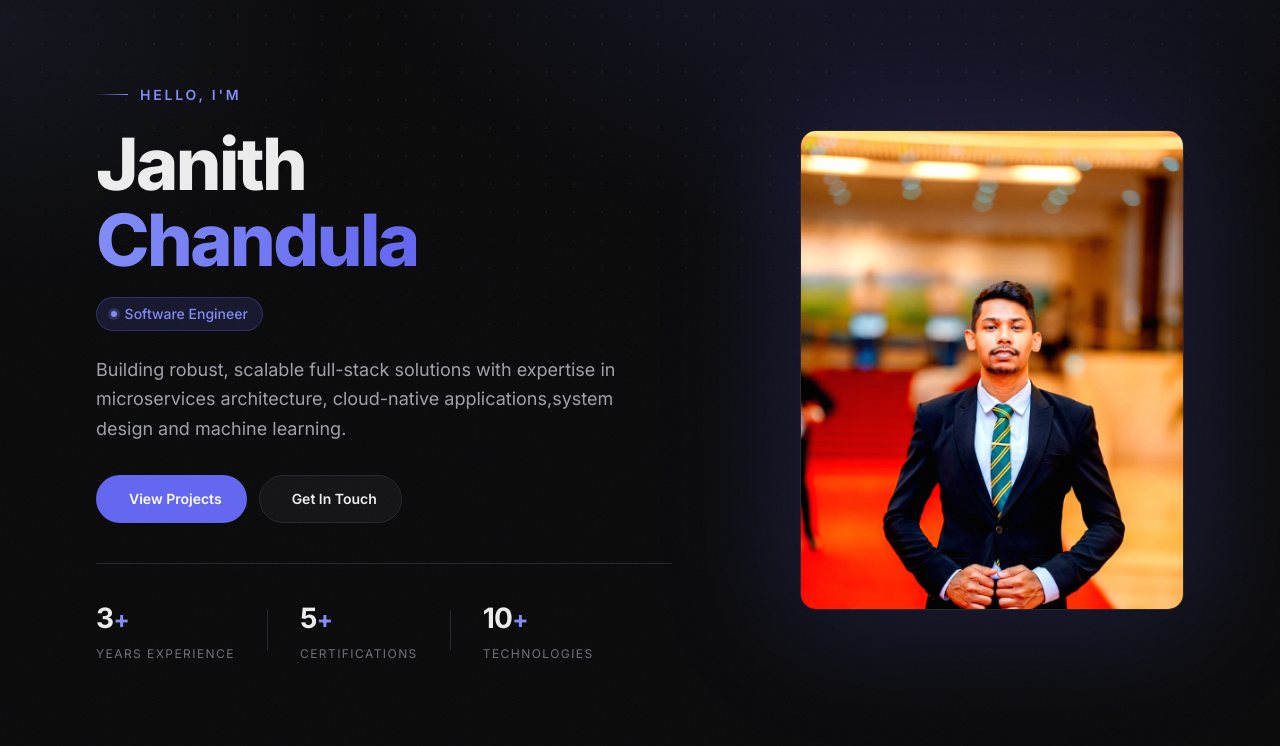
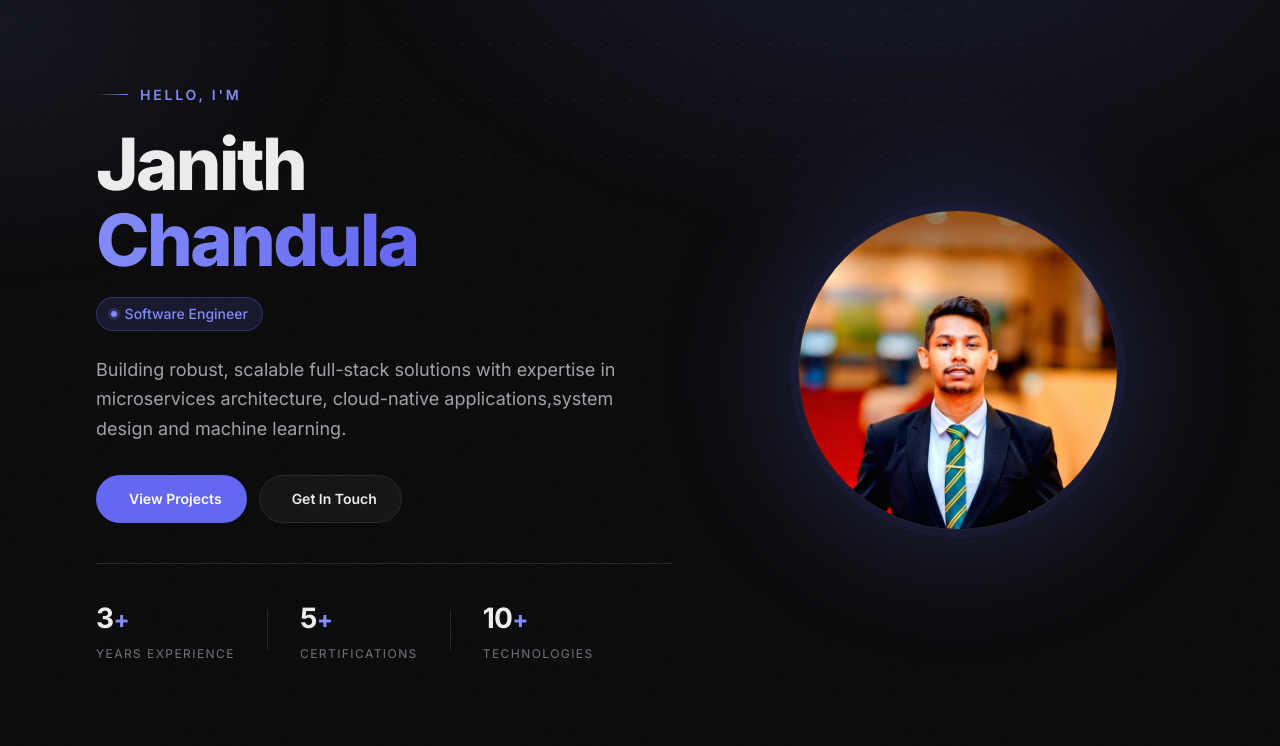
Before and after one commit to JanithChandula/portfolio, a plain HTML site: page index.html in a window 1280 px wide. Shown: the part 54-800 px from the top of the page. Drawn offline with Linux system fonts and the light colour scheme; no server answers; some icons are missing.

Commit message:
Refactor code structure for improved readability and maintainability

```diff
--- a/index.html
+++ b/index.html
@@ -117,7 +117,7 @@
             </div>
             <div class="hero-visual">
                 <div class="hero-avatar-wrapper">
-                    <img src="assets/hero.png" alt="Janith Chandula" class="hero-avatar">
+                    <img src="assets/avatar.jpg" alt="Janith Chandula" class="hero-avatar" width="680" height="680">
                 </div>
             </div>
         </div>
--- a/style.css
+++ b/style.css
@@ -201,10 +201,13 @@ body::after {
 .stat-plus { font-size: 1.5rem; font-weight: 700; color: var(--accent-2); }
 .stat-label { display: block; margin-top: 0.15rem; font-size: 0.75rem; text-transform: uppercase; letter-spacing: 0.12em; color: var(--ink-subtle); }
 .stat-divider { width: 1px; height: 2.5rem; background: var(--line); }
-.hero-visual { position: relative; width: 100%; max-width: 24rem; justify-self: end; }
-.hero-visual::before { content: ''; position: absolute; inset: -1rem; z-index: -1; background: var(--accent); opacity: 0.2; filter: blur(64px); }
-.hero-avatar-wrapper { overflow: hidden; border: 1px solid var(--line); border-radius: var(--radius); background: var(--surface); }
-.hero-avatar { display: block; width: 100%; aspect-ratio: 4 / 5; object-fit: cover; object-position: 50% 20%; }
+.hero-visual { position: relative; width: 100%; max-width: 20rem; justify-self: center; }
+.hero-visual::before { content: ''; position: absolute; inset: -1rem; z-index: -1; border-radius: 50%; background: var(--accent); opacity: 0.22; filter: blur(64px); }
+.hero-avatar-wrapper {
+    overflow: hidden; border-radius: 50%; border: 1px solid var(--line); background: var(--surface);
+    box-shadow: 0 0 0 8px rgba(99, 102, 241, 0.06);
+}
+.hero-avatar { display: block; width: 100%; height: auto; aspect-ratio: 1; object-fit: cover; }
 
 @keyframes hero-rise { from { opacity: 0; transform: translateY(18px); } to { opacity: 1; transform: none; } }
 @keyframes hero-pop { from { opacity: 0; transform: scale(0.96); } to { opacity: 1; transform: scale(1); } }
@@ -423,7 +426,7 @@ body::after {
     .nav-toggle { display: inline-flex; }
     .hero { min-height: auto; padding-top: calc(var(--nav-height) + 2.5rem); }
     .hero-content, .about-grid, .contact-grid { grid-template-columns: 1fr; }
-    .hero-visual { grid-row: 1; justify-self: center; max-width: 13rem; }
+    .hero-visual { grid-row: 1; max-width: 11rem; }
     .hero-text { text-align: center; }
     .hero-description { margin: 0 auto 2rem; }
     .hero-actions, .hero-stats { justify-content: center; }
```
Also changed, not shown: assets/avatar.jpg (added).
